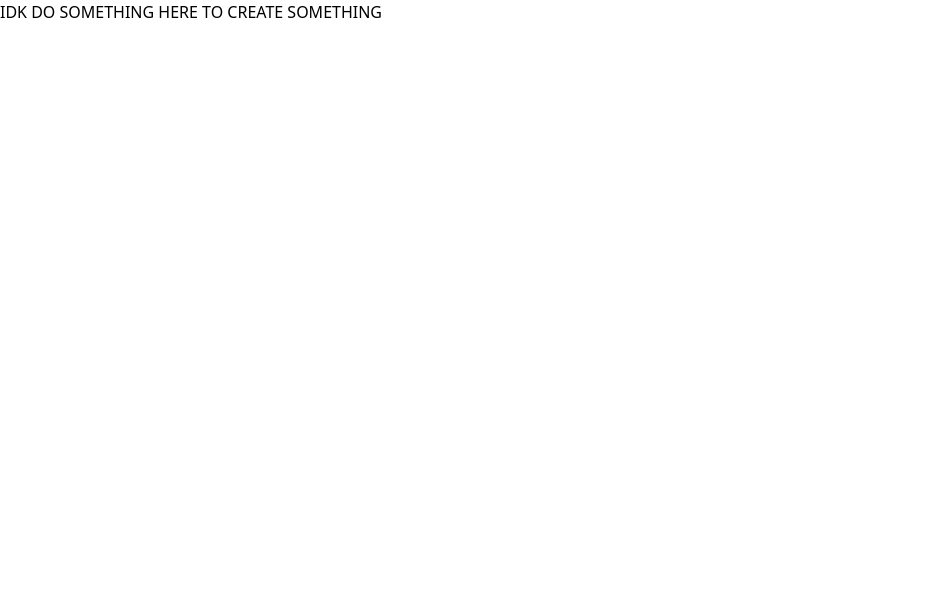
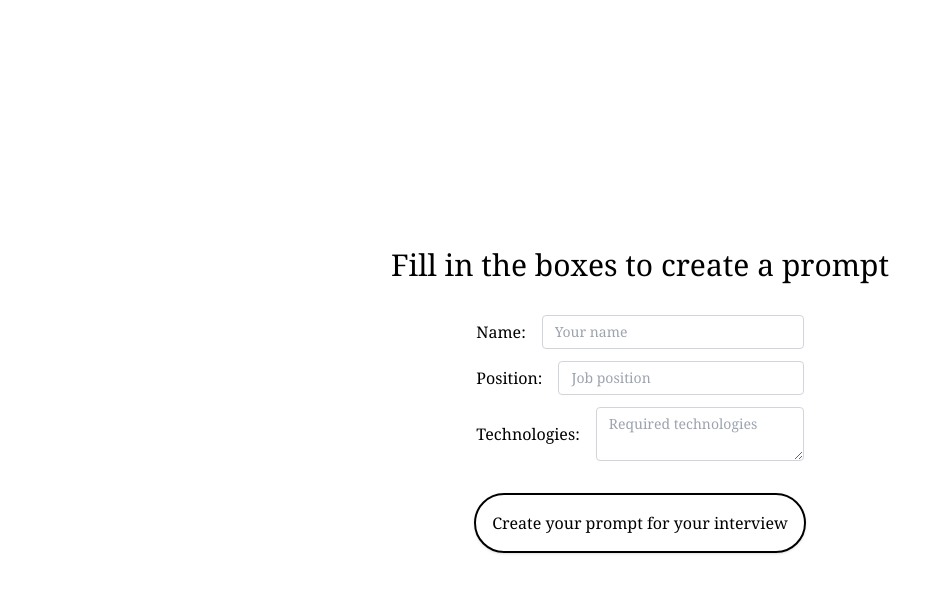
Before and after one commit to Wowboylol/Interview.ai, a React (Create React App) app in the folder frontend/: page /create in a window 1280 px wide. Shown: the top 592 px of the page, without its empty margins (0-952 px from the left). Built offline with nearby package versions, Linux system fonts and the light colour scheme.

Commit message:
snackbar

```diff
--- /dev/null
+++ b/frontend/src/components/snackbar.css
@@ -0,0 +1,29 @@
+#show {
+  visibility: visible;
+  animation: fadeIn 0.5s, fadeOut 0.5s 2.5s;
+}
+#hide {
+  visibility: hidden;
+}
+
+@keyframes fadeIn {
+  from {
+    bottom: 0;
+    opacity: 0;
+  }
+  to {
+    bottom: 30px;
+    opacity: 1;
+  }
+}
+
+@keyframes fadeOut {
+  from {
+    bottom: 30px;
+    opacity: 1;
+  }
+  to {
+    bottom: 0;
+    opacity: 0;
+  }
+}
--- /dev/null
+++ b/frontend/src/components/snackbar.js
@@ -0,0 +1,31 @@
+import React, { useState, forwardRef, useImperativeHandle } from "react";
+import "./snackbar.css";
+
+const Snackbar = forwardRef((props, ref) => {
+  const [showSnackbar, setShowSnackbar] = useState(false);
+  useImperativeHandle(ref, () => ({
+    show() {
+      setShowSnackbar(true);
+      setTimeout(() => {
+        setShowSnackbar(false);
+      }, 3000);
+    },
+  }));
+  return (
+    <div
+      className="fixed -translate-x-2/4 -translate-y-0 w-[350px] h-[60px] flex items-center text-center rounded-lg left-2/4 top-[5%]"
+      id={showSnackbar ? "show" : "hide"}
+      style={{
+        backgroundColor: props.type === "success" ? "#00F593" : "#FF0033",
+        color: "black",
+      }}
+    >
+      <div className="flex-[10%]">
+        {props.type === "success" ? <h1>&#x2713;</h1> : <h1>&#x2613;</h1>}
+      </div>
+      <div className="flex-[80%] text-start font-bold">{props.message}</div>
+    </div>
+  );
+});
+
+export default Snackbar;
--- a/frontend/src/pages/create.js
+++ b/frontend/src/pages/create.js
@@ -1,5 +1,140 @@
+import { useState, useRef } from "react";
+import Snackbar from "../components/snackbar";
+
 function Create() {
-  return <div>IDK DO SOMETHING HERE TO CREATE SOMETHING</div>;
+  const [prompt, setPrompt] = useState({
+    name: "",
+    position: "",
+    technologies: "",
+  });
+
+  const SnackbarType = {
+    success: "success",
+    fail: "fail",
+  };
+
+  const snackbarRef = useRef(null);
+
+  function displaySnackbar() {
+    if (
+      prompt.name === "" ||
+      prompt.position === "" ||
+      prompt.technologies === ""
+    ) {
+      snackbarRef.current.show();
+    }
+  }
+
+  return (
+    <div className="flex min-h-screen flex-col items-center justify-center font-serif gap-8">
+      <h1 className="text-3xl">Fill in the boxes to create a prompt</h1>
+      <div>
+        <div className="flex items-center pb-3">
+          <label className="pr-4">Name:</label>
+          <input
+            className="
+        form-control
+        m-0
+        block
+        w-full
+        rounded
+        border
+        border-solid
+        border-gray-300
+        bg-white bg-clip-padding
+        px-3 py-1.5 text-sm
+        font-normal
+        text-gray-700
+        transition
+        ease-in-out
+        focus:border-accent focus:bg-white focus:text-gray-700 focus:outline-none
+      "
+            value={prompt.name}
+            onChange={(e) =>
+              setPrompt({
+                ...prompt,
+                name: e.target.value,
+              })
+            }
+            placeholder="Your name"
+          />
+        </div>
+        <div className="flex items-center pb-3">
+          <label className="pr-4">Position:</label>
+          <input
+            className="
+        form-control
+        m-0
+        block
+        w-full
+        rounded
+        border
+        border-solid
+        border-gray-300
+        bg-white bg-clip-padding
+        px-3 py-1.5 text-sm
+        font-normal
+        text-gray-700
+        transition
+        ease-in-out
+        focus:border-accent focus:bg-white focus:text-gray-700 focus:outline-none
+      "
+            value={prompt.position}
+            onChange={(e) =>
+              setPrompt({
+                ...prompt,
+                position: e.target.value,
+              })
+            }
+            placeholder="Job position"
+          />
+        </div>
+        <div className="flex items-center">
+          <label className="pr-4">Technologies:</label>
+          <textarea
+            className="
+        form-control
+        m-0
+        block
+        w-full
+        rounded
+        border
+        border-solid
+        border-gray-300
+        bg-white bg-clip-padding
+        px-3 py-1.5 text-sm
+        font-normal
+        text-gray-700
+        transition
+        ease-in-out
+        focus:border-accent focus:bg-white focus:text-gray-700 focus:outline-none
+      "
+            value={prompt.technologies}
+            onChange={(e) =>
+              setPrompt({
+                ...prompt,
+                technologies: e.target.value,
+              })
+            }
+            placeholder="Required technologies"
+          />
+        </div>
+      </div>
+      <button
+        className="border-2 border-black rounded-full shadow hover:shadow-md hover:opacity-50 p-4 transition duration-500"
+        onClick={() => {
+          displaySnackbar();
+        }}
+      >
+        Create your prompt for your interview
+      </button>
+      <Snackbar
+        ref={snackbarRef}
+        message="One of the fields is not complete!"
+        type={SnackbarType.fail}
+      />
+    </div>
+  );
 }
 
 export default Create;
```
